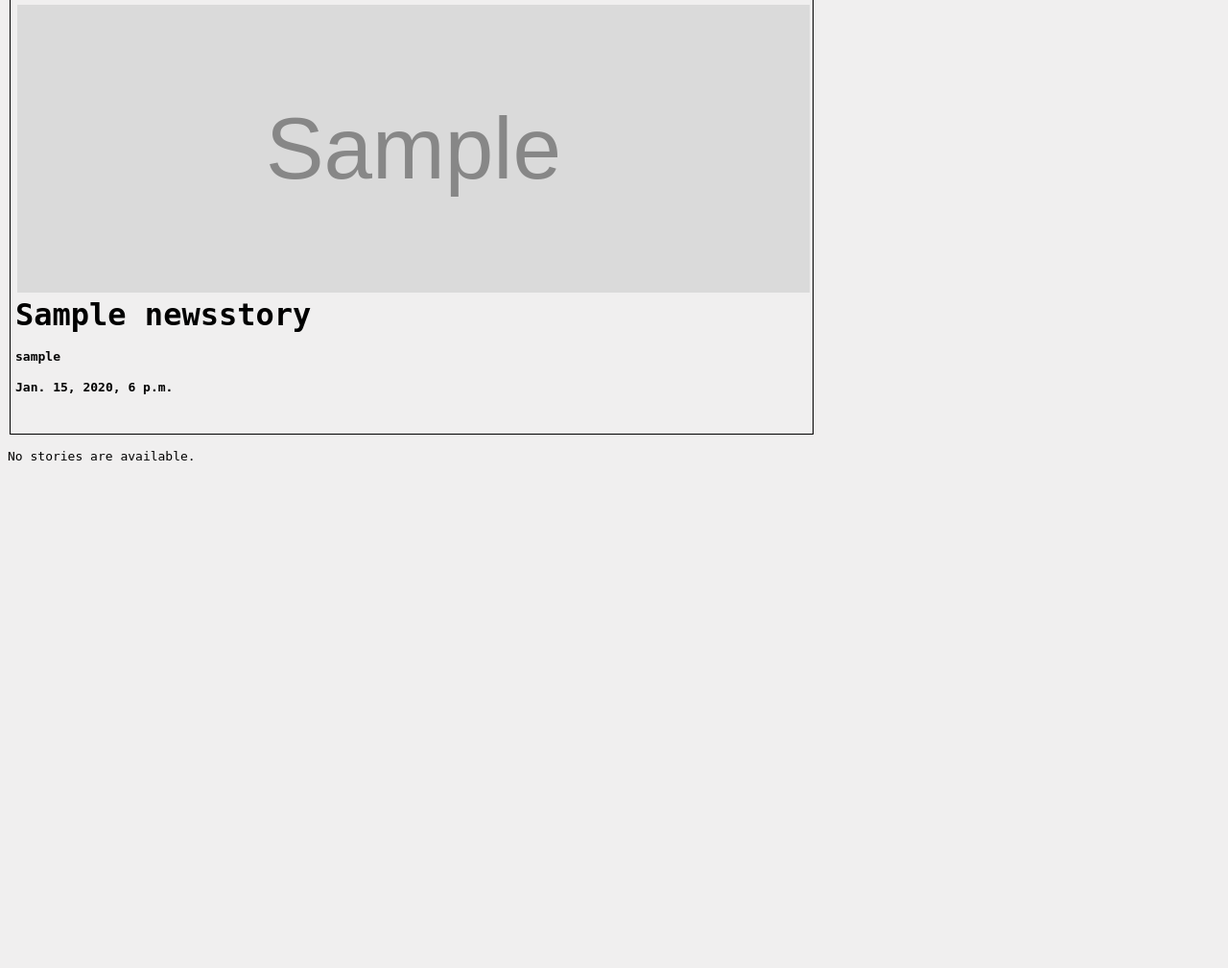
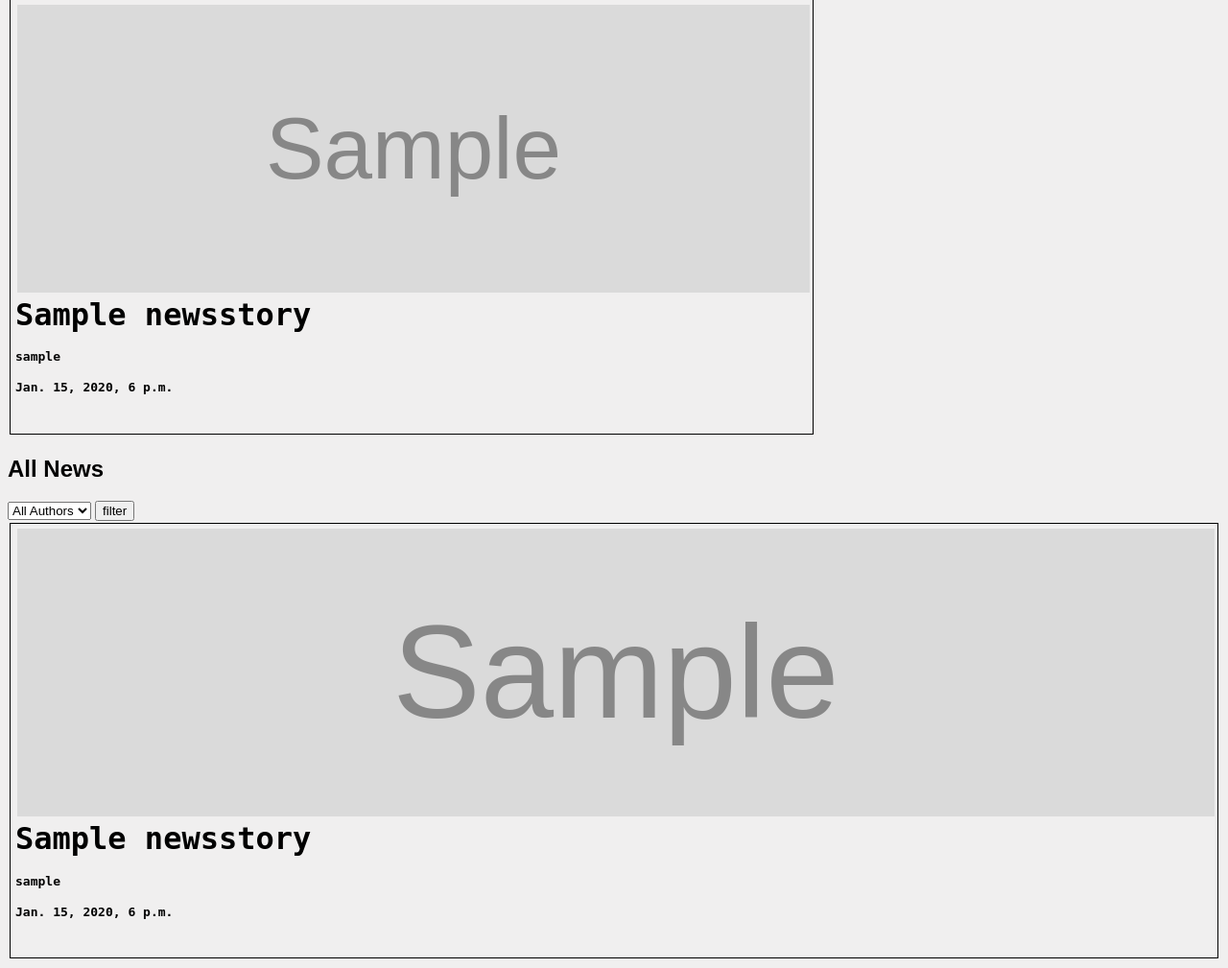
Before and after one commit to irahrosete/shecodes-django-news, a Django app: page /news/ in a window 1280 px wide. Shown: the part 158-1167 px from the top of the page at 96% size. Before the commit the page ends 638 px from the top, so only its background shows below. Run offline with Django 4.2, Linux system fonts and the light colour scheme; tables that the repository leaves empty hold one stand-in row (values such as "Sample post"); grey boxes marked "Sample" are stand-in pictures; parts of the project's set-up code (start-up, migrations or seed data) failed here and were passed over; some web fonts are replaced.

Commit message:
allow filter by username

```diff
--- a/she_codes_news/news/templates/news/index.html
+++ b/she_codes_news/news/templates/news/index.html
@@ -23,6 +23,19 @@
         {% endif %}
     </div>
 
+    <h2>All News</h2>
+
+    <form method="GET">
+        {% csrf_token %}
+        <select name="with_author">
+            <option value="">All Authors</option>
+            {% for author in author_list %}
+            <option value="{{ author.id }}">{{ author.username }}</option>
+            {% endfor %}
+        </select>
+        <button type="submit">filter</button>
+    </form>
+
     <div id="all-stories">
         {% if all_stories %}
             {% for story in all_stories %}
--- a/she_codes_news/news/views.py
+++ b/she_codes_news/news/views.py
@@ -1,25 +1,32 @@
 from django.views import generic
 from django.urls import reverse_lazy, reverse
+from django.contrib.auth import get_user_model
 from django.shortcuts import get_object_or_404
 from django.http import HttpResponseRedirect
 from .models import NewsStory
 from .forms import StoryForm
 
+USER = get_user_model()
 
 class IndexView(generic.ListView):
     template_name = 'news/index.html'
+    context_object_name = 'all_stories'
     # model = NewsStory
     # ordering = ['-pub_date']
 
     def get_queryset(self):
         '''Return all news stories.'''
-        return NewsStory.objects.all()
+        qs = NewsStory.objects.all()
+        if author_id := self.request.GET.get('with_author'):
+            qs = qs.filter(author_id=author_id)
+        return qs
 
     def get_context_data(self, **kwargs):
         context = super().get_context_data(**kwargs)
         news = NewsStory.objects.order_by('-pub_date')
         context['latest_stories'] = news[:4]
-        context['all_stories'] = news[4:]
+        # context['all_stories'] = news
+        context['author_list'] = USER.objects.all()
         return context
 
 class StoryView(generic.DetailView):
```
